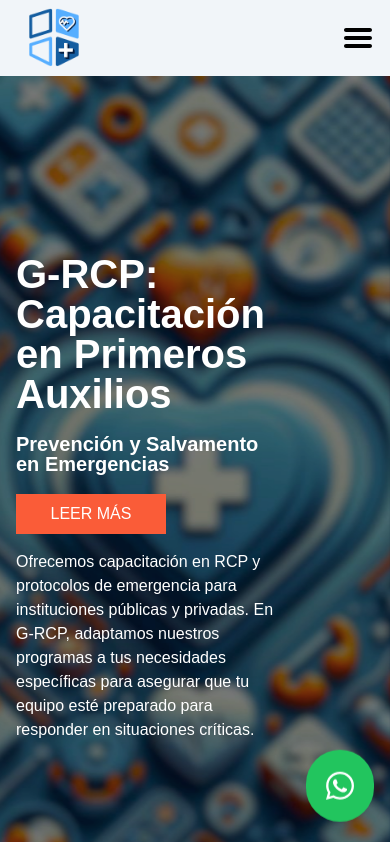
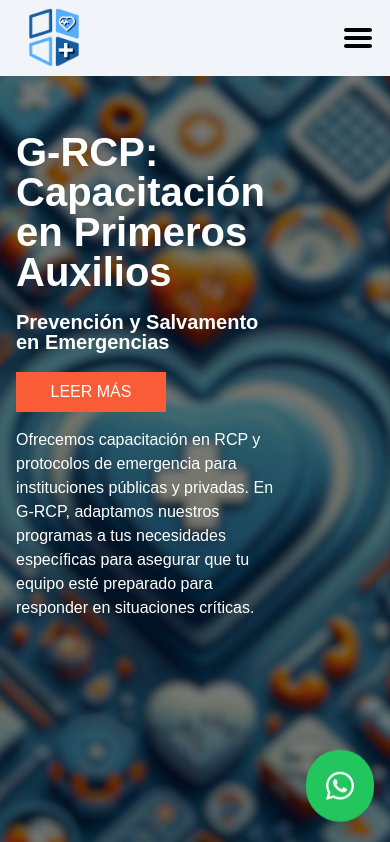
Before and after one commit to julianperuzzi/G-RCP-ARGENTINA, a React (Vite) app: page /#/ in a window 390 px wide. Shown: the top 842 px of the page. Built offline with nearby package versions, Linux system fonts and the light colour scheme.

Commit message:
Update MainArticle.jsx

```diff
--- a/src/components/MainArticle.jsx
+++ b/src/components/MainArticle.jsx
@@ -23,12 +23,12 @@ export const MainArticle = () => {
 
   return (
     <section className='mb-4 mx-auto relative'>
-      <div className='relative flex justify-start items-center bg-AzulOscuro h-screen md:h-[700px]'>
+      <div className='relative flex justify-start sm:items-center bg-AzulOscuro h-screen md:h-[700px]'>
         <div
           className={`absolute inset-0 bg-cover bg-center transition-opacity duration-1000 ${fade ? 'opacity-100' : 'opacity-0'}`}
           style={{ backgroundImage: `url(${images[currentImageIndex]})` }}
         ></div>
-        <div className='absolute flex flex-col text-white p-4 xl:px-28 md:px-218 items-start text-left z-10'>
+        <div className='absolute flex flex-col text-white p-4 xl:px-28 md:px-8 text-left mt-10 sm:mt-0 z-10'>
           <h1 className='text-[40px] font-bold sm:text-[50px] leading-none mb-5 sm:w-3/4 w-5/6 '>
             G-RCP: Capacitación en Primeros Auxilios
           </h1>
```
